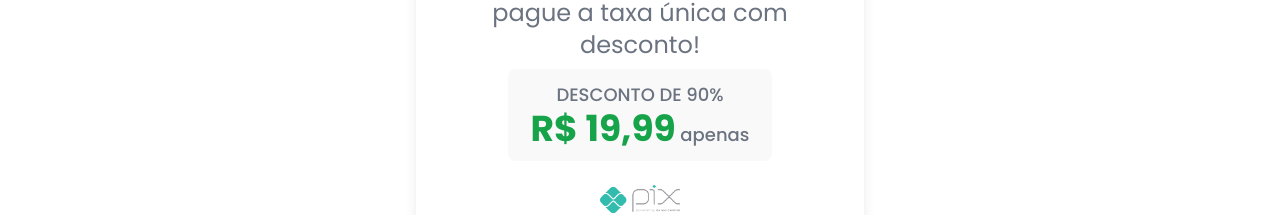
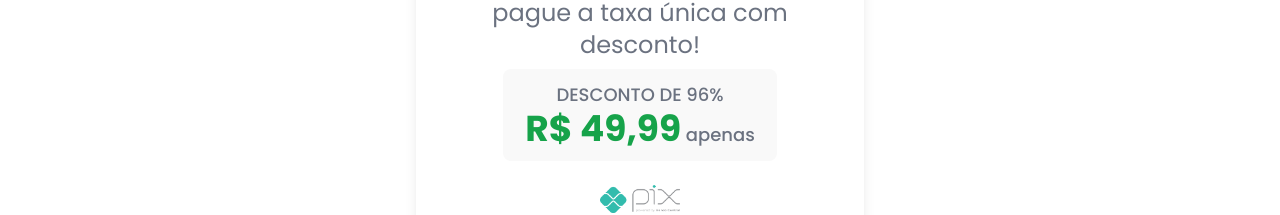
Before and after one commit to tmrafinha/rosinha, a React (Vite) app: page /upsell in a window 1280 px wide. Shown: the part 419-634 px from the top of the page. Built offline with nearby package versions, Linux system fonts and the light colour scheme.

Commit message:
new pricess

```diff
--- a/src/pages/upsell.tsx
+++ b/src/pages/upsell.tsx
@@ -78,8 +78,8 @@ export function Upsell() {
                     </p>
 
                     <button className="text-gray-500 text-lg mt-2">
-                        DESCONTO DE <span className="">90%</span> <br />
-                        <span className="text-green-600 font-bold text-4xl">R$ 19,99</span> apenas
+                        DESCONTO DE <span className="">96%</span> <br />
+                        <span className="text-green-600 font-bold text-4xl">R$ 49,99</span> apenas
                     </button>
 
                 </div>
```
